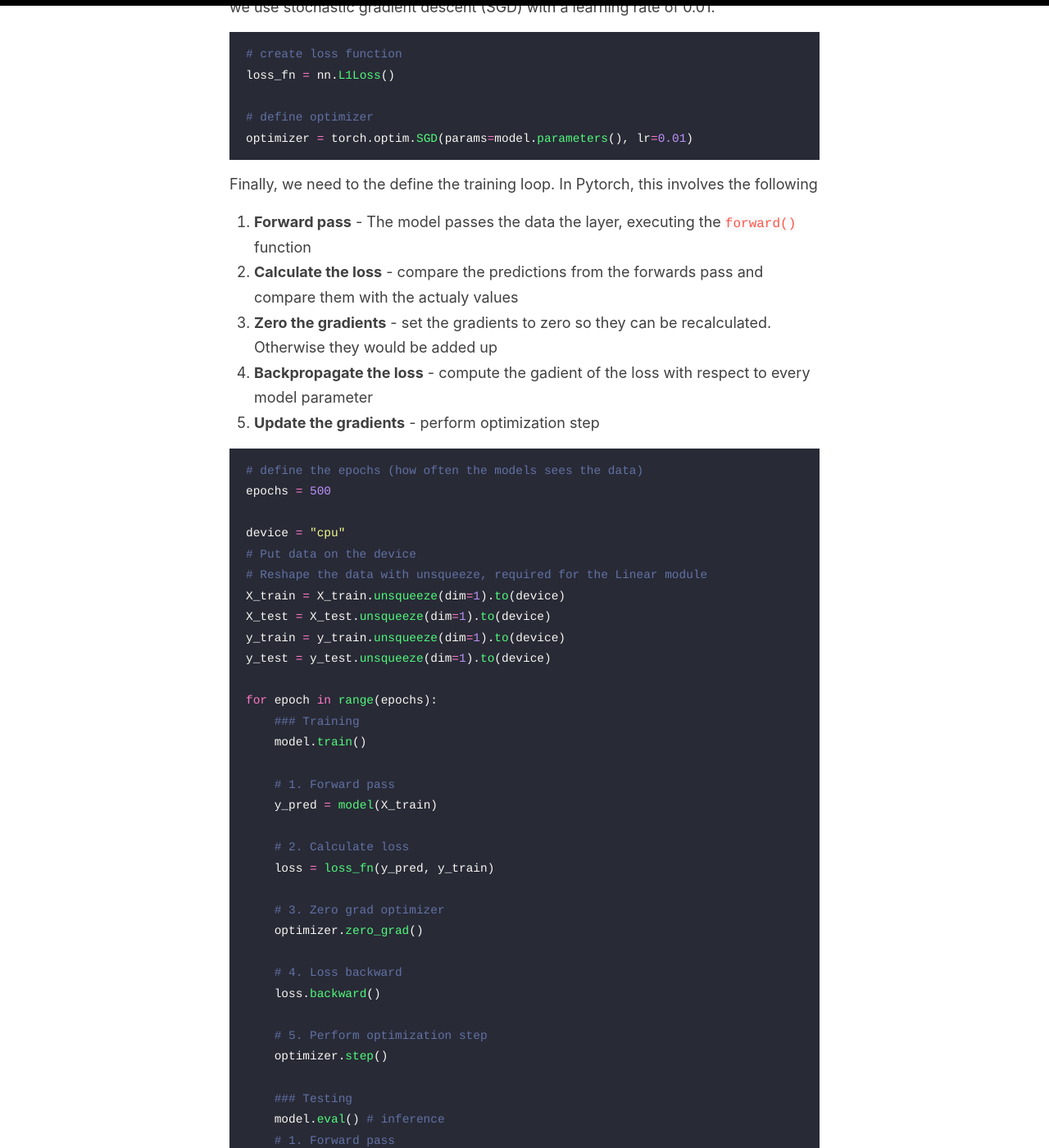
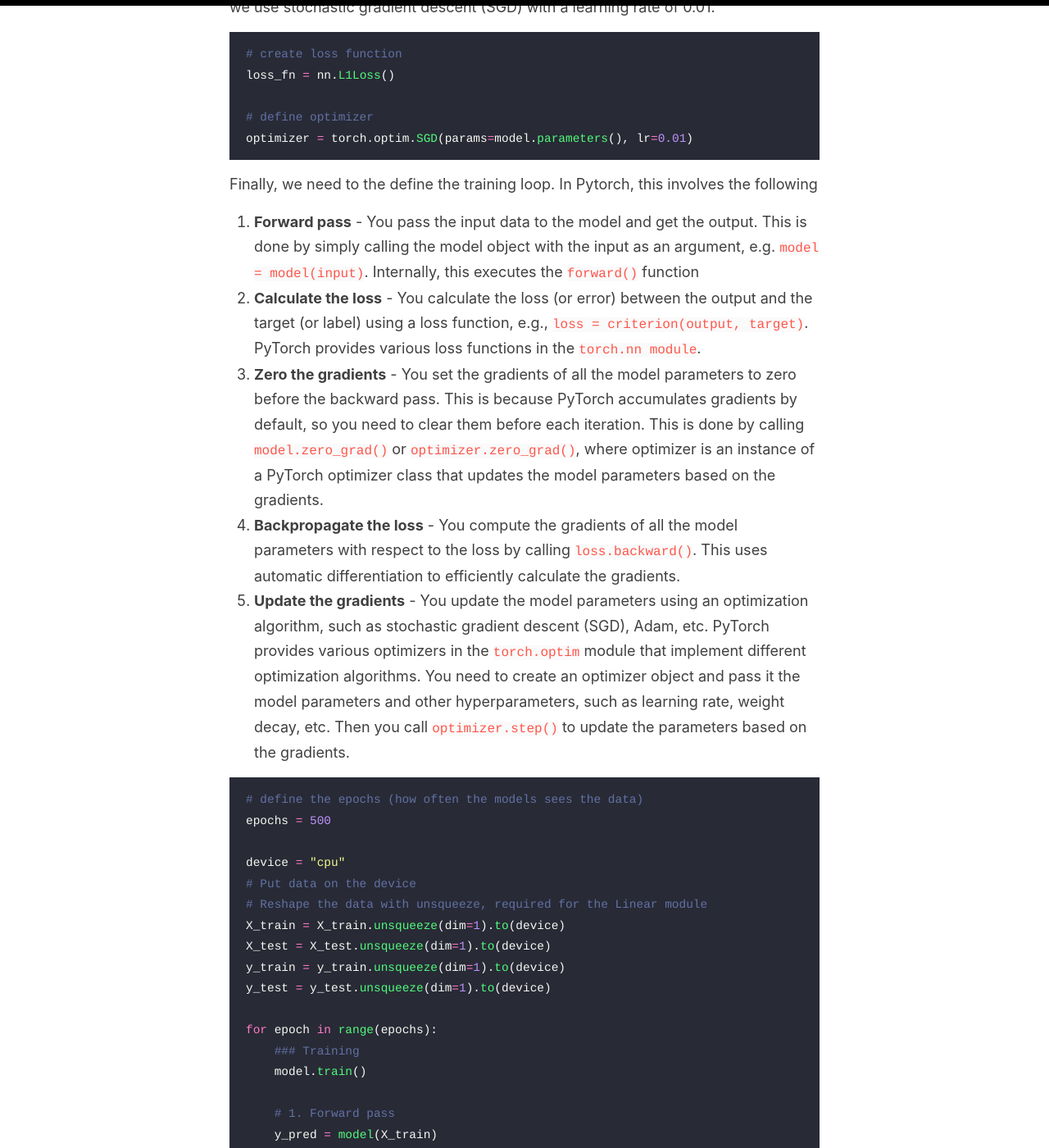
Before and after one commit to krz/krz.github.io, a Jekyll site: the page built from _posts/2019-02-03-linear-regression.md, in a window 1280 px wide and 1400 px high, scrolled down 6284 px. Shown: the whole window at 82% size. Built offline with Jekyll 4.4.1, drawn with Linux system fonts in a browser that asks for light colours.

Commit message:
add full model and predictions, formatting

````diff
--- a/_posts/2019-02-03-linear-regression.md
+++ b/_posts/2019-02-03-linear-regression.md
@@ -218,11 +218,11 @@ optimizer = torch.optim.SGD(params=model.parameters(), lr=0.01)
 ```
 Finally, we need to the define the training loop. In Pytorch, this involves the following
 
-1. **Forward pass** - The model passes the data the layer, executing the `forward()` function
-2. **Calculate the loss** - compare the predictions from the forwards pass and compare them with the actualy values
-3. **Zero the gradients** - set the gradients to zero so they can be recalculated. Otherwise they would be added up
-4. **Backpropagate the loss** - compute the gadient of the loss with respect to every model parameter
-5. **Update the gradients** - perform optimization step
+1. **Forward pass** - You pass the input data to the model and get the output. This is done by simply calling the model object with the input as an argument, e.g. `model = model(input)`. Internally, this executes the `forward()` function
+2. **Calculate the loss** - You calculate the loss (or error) between the output and the target (or label) using a loss function, e.g., `loss = criterion(output, target)`. PyTorch provides various loss functions in the `torch.nn module`.
+3. **Zero the gradients** - You set the gradients of all the model parameters to zero before the backward pass. This is because PyTorch accumulates gradients by default, so you need to clear them before each iteration. This is done by calling `model.zero_grad()` or `optimizer.zero_grad()`, where optimizer is an instance of a PyTorch optimizer class that updates the model parameters based on the gradients.
+4. **Backpropagate the loss** - You compute the gradients of all the model parameters with respect to the loss by calling `loss.backward()`. This uses automatic differentiation to efficiently calculate the gradients.
+5. **Update the gradients** - You update the model parameters using an optimization algorithm, such as stochastic gradient descent (SGD), Adam, etc. PyTorch provides various optimizers in the `torch.optim` module that implement different optimization algorithms. You need to create an optimizer object and pass it the model parameters and other hyperparameters, such as learning rate, weight decay, etc. Then you call `optimizer.step()` to update the parameters based on the gradients.
 
 ```python
 # define the epochs (how often the models sees the data)
````
Also changed, not shown: other parts of _posts/2019-02-03-linear-regression.md (+1 -1 lines).
